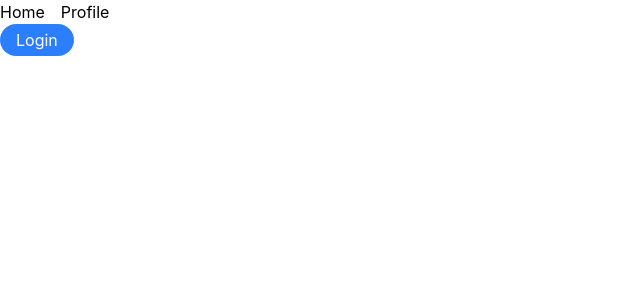
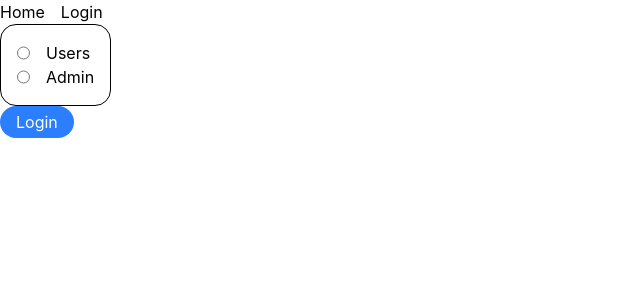
Before and after one commit to Hary300/Practice-React-TypeScript-Phase-3, a React (Vite) app: page /login in a window 1280 px wide. Shown: the top 300 px of the page, without its empty margins (0-640 px from the left). Built offline with nearby package versions, Linux system fonts and the light colour scheme.

Commit message:
topic 16 Protected route

```diff
--- a/src/App.tsx
+++ b/src/App.tsx
@@ -4,29 +4,48 @@ import { useState } from 'react';
 import UserProfile from './pages/UserProfile';
 import ProtectedRoute from './pages/ProtectedRoute';
 import LoginPage from './pages/LoginPage';
+import Admin from './pages/Admin';
+
+type User = {
+  isAuthenticated: boolean;
+  role: 'user' | 'admin' | '';
+};
+
+const defaultUser: User = {
+  isAuthenticated: false,
+  role: '',
+};
 
 function App() {
-  const [isAuthenticated, setAuthenticated] = useState<boolean>(false);
+  const [user, setUser] = useState<User>(defaultUser);
   return (
     <>
       <div className='flex gap-4'>
         <Link to={'/'}>Home</Link>
-        <Link to={'/profile'}>Profile</Link>
+        <Link to={'/login'}>Login</Link>
+        {user.role === 'user' && <Link to={'/user'}>User</Link>}
+        {user.role === 'admin' && <Link to={'/admin'}>Admin</Link>}
       </div>
 
       <Routes>
         <Route path='/' element={<Home />} />
 
+        <Route path='/login' element={<LoginPage setUser={setUser} />} />
+
         <Route
-          path='/login'
-          element={<LoginPage setAuthenticated={setAuthenticated} />}
+          path='/user'
+          element={
+            <ProtectedRoute user={user} allowedRole='user'>
+              <UserProfile setUser={setUser} />
+            </ProtectedRoute>
+          }
         />
 
         <Route
-          path='/profile'
+          path='/admin'
           element={
-            <ProtectedRoute isAuthenticated={isAuthenticated}>
-              <UserProfile setAuthenticated={setAuthenticated} />
+            <ProtectedRoute user={user} allowedRole='admin'>
+              <Admin setUser={setUser} />
             </ProtectedRoute>
           }
         />
--- /dev/null
+++ b/src/pages/Admin.tsx
@@ -0,0 +1,21 @@
+import type { User } from '../types/auth';
+
+type AdminProps = {
+  setUser: React.Dispatch<React.SetStateAction<User>>;
+};
+
+export default function Admin({ setUser }: AdminProps) {
+  function handleClick() {
+    setUser((prev) => ({ ...prev, isAuthenticated: false, role: '' }));
+  }
+  return (
+    <div>
+      <button
+        className='px-4 py-2 bg-amber-100 text-black rounded-2xl cursor-pointer scale-100 transition active:scale-98'
+        onClick={handleClick}
+      >
+        Logout
+      </button>
+    </div>
+  );
+}
--- a/src/pages/LoginPage.tsx
+++ b/src/pages/LoginPage.tsx
@@ -1,18 +1,73 @@
+import { useState } from 'react';
 import { useNavigate } from 'react-router-dom';
+import type { Role, User } from '../types/auth';
 
 type LoginPageProps = {
-  setAuthenticated: React.Dispatch<React.SetStateAction<boolean>>;
+  setUser: React.Dispatch<React.SetStateAction<User>>;
 };
 
-export default function LoginPage({ setAuthenticated }: LoginPageProps) {
+export default function LoginPage({ setUser }: LoginPageProps) {
+  const [roleInput, setRoleInput] = useState<Role>('');
+  const [error, setError] = useState(false);
   const navigate = useNavigate();
+
   function handleClick() {
-    setAuthenticated(true);
-    navigate('/profile');
+    setUser((prev) => ({
+      ...prev,
+      isAuthenticated: true,
+      role: roleInput,
+    }));
+
+    if (roleInput === 'admin') {
+      navigate('/admin');
+      return;
+    }
+
+    if (roleInput === 'user') {
+      navigate('/user');
+      return;
+    }
+
+    setError(true);
+  }
+
+  function handleChange(event: React.ChangeEvent<HTMLInputElement>) {
+    setRoleInput(event.target.value as Role);
+    setError(false);
   }
 
   return (
     <div>
+      <div className='flex items-center gap-2'>
+        <div
+          className={`border p-4 w-fit rounded-2xl ${error ? 'border-red-500' : ''}`}
+        >
+          <div className='flex gap-4'>
+            <input
+              type='radio'
+              name='role'
+              id='user'
+              value='user'
+              checked={roleInput === 'user'}
+              onChange={handleChange}
+            />
+            <label htmlFor='user'>Users</label>
+          </div>
+          <div className='flex gap-4'>
+            <input
+              type='radio'
+              name='role'
+              id='admin'
+              value='admin'
+              checked={roleInput === 'admin'}
+              onChange={handleChange}
+            />
+            <label htmlFor='admin'>Admin</label>
+          </div>
+        </div>
+        {error && <p className='text-red-500 '>Choose role first</p>}
+      </div>
+
       <button
         onClick={handleClick}
         className='px-4 py-1 bg-blue-500 text-white  rounded-2xl cursor-pointer scale-100 transition active:scale-98'
--- a/src/pages/ProtectedRoute.tsx
+++ b/src/pages/ProtectedRoute.tsx
@@ -1,16 +1,24 @@
 import { Navigate } from 'react-router-dom';
+import type { Role, User } from '../types/auth';
 
 type ProtectedRouteProps = {
-  isAuthenticated: boolean;
+  user: User;
+  allowedRole: Role;
   children: React.ReactNode;
 };
 
 export default function ProtectedRoute({
-  isAuthenticated,
+  user,
+  allowedRole,
   children,
 }: ProtectedRouteProps) {
-  if (!isAuthenticated) {
+  if (!user.isAuthenticated) {
     return <Navigate to={'/login'} />;
   }
+
+  if (user.role !== allowedRole) {
+    return <Navigate to={'/login'} />;
+  }
+
   return children;
 }
--- a/src/pages/UserProfile.tsx
+++ b/src/pages/UserProfile.tsx
@@ -1,10 +1,12 @@
+import type { User } from '../types/auth';
+
 type UserProfileProps = {
-  setAuthenticated: React.Dispatch<React.SetStateAction<boolean>>;
+  setUser: React.Dispatch<React.SetStateAction<User>>;
 };
 
-export default function UserProfile({ setAuthenticated }: UserProfileProps) {
+export default function UserProfile({ setUser }: UserProfileProps) {
   function handleClick() {
-    setAuthenticated(false);
+    setUser((prev) => ({ ...prev, isAuthenticated: false, role: '' }));
   }
 
   return (
--- /dev/null
+++ b/src/types/auth.ts
@@ -0,0 +1,6 @@
+export type Role = 'user' | 'admin' | '';
+
+export type User = {
+  isAuthenticated: boolean;
+  role: Role;
+};
```
